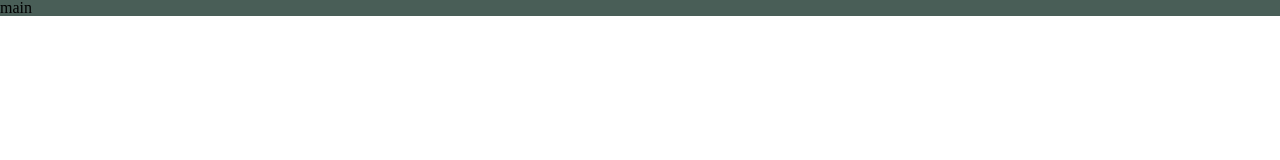
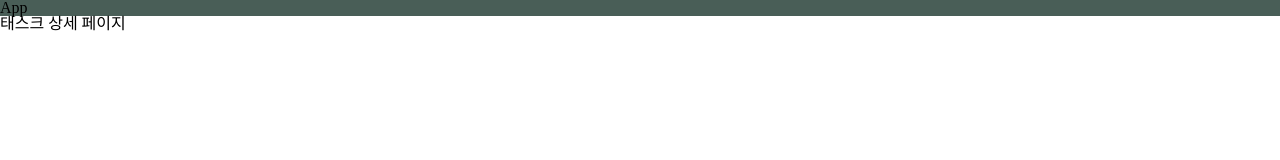
Before and after one commit to f-lab-edu/subsclife-fe, a React (Vite) app in the folder subsclife/: page /task/1 in a window 1280 px wide. Shown: the top 160 px of the page. Built offline with nearby package versions, Linux system fonts and the light colour scheme.

Commit message:
feat: router setting - router.tsx has all router paths of project

```diff
--- a/subsclife/src/App.tsx
+++ b/subsclife/src/App.tsx
@@ -1,3 +1,4 @@
+import { PropsWithChildren } from "react";
 import styled from "styled-components";
 
 //* styled-components theme 사용 예시
@@ -5,14 +6,13 @@ const Container = styled.div`
   background: ${({ theme }) => theme.color.green};
 `;
 
-function App() {
+const App = ({ children }: PropsWithChildren) => {
   return (
-    <>
-      <main>
-        <Container>main</Container>
-      </main>
-    </>
+    <main>
+      <Container>App</Container>
+      {children}
+    </main>
   );
-}
+};
 
 export default App;
--- a/subsclife/src/main.tsx
+++ b/subsclife/src/main.tsx
@@ -1,8 +1,9 @@
 import { StrictMode } from "react";
 import { createRoot } from "react-dom/client";
 import { ThemeProvider } from "styled-components";
+import { RouterProvider } from "react-router-dom";
 
-import App from "./App.tsx";
+import router from "./router.tsx";
 import { theme } from "@/styles/theme";
 import GlobalStyles from "@/styles/global";
 
@@ -10,7 +11,7 @@ createRoot(document.getElementById("root")!).render(
   <StrictMode>
     <ThemeProvider theme={theme}>
       <GlobalStyles />
-      <App />
+      <RouterProvider router={router} />
     </ThemeProvider>
   </StrictMode>
 );
--- /dev/null
+++ b/subsclife/src/router.tsx
@@ -0,0 +1,93 @@
+import { createBrowserRouter, Outlet } from "react-router-dom";
+import App from "./App";
+
+const router = createBrowserRouter([
+  {
+    path: "/",
+    element: (
+      <App>
+        <Outlet />
+      </App>
+    ),
+    children: [
+      {
+        path: "/task",
+        element: (
+          <div>
+            <Outlet />
+          </div>
+        ),
+        children: [
+          {
+            path: "goal",
+            element: <div>목표 설정</div>,
+          },
+          {
+            path: "desc",
+            element: <div>부가 설명</div>,
+          },
+          {
+            path: "time",
+            element: <div>기간 설정</div>,
+          },
+        ],
+      },
+      {
+        path: "/",
+        element: <div>메인 페이지</div>,
+      },
+      {
+        path: "/search",
+        element: <div>조회 페이지</div>,
+      },
+      {
+        path: "/task/:taskId",
+        element: <div>태스크 상세 페이지</div>,
+      },
+      {
+        path: "/history",
+        element: <div>회고 히스토리 페이지</div>,
+      },
+      {
+        path: "/history/:historyId",
+        element: <div>회고 히스토리 상세 페이지</div>,
+      },
+      {
+        path: "/remind",
+        element: (
+          <div>
+            <Outlet />
+          </div>
+        ),
+        children: [
+          {
+            path: ":remindId/info",
+            element: <div>회고 작성 정보 페이지</div>,
+          },
+          {
+            path: ":remindId/archive",
+            element: <div>회고 달성률 체크 페이지</div>,
+          },
+          {
+            path: ":remindId/pros",
+            element: <div>회고 달성 이유 페이지</div>,
+          },
+          {
+            path: ":remindId/cons",
+            element: <div>회고 미달성 이유 페이지</div>,
+          },
+          {
+            path: ":remindId/improve",
+            element: <div>회고 개선점 페이지</div>,
+          },
+        ],
+      },
+      {
+        path: "/login",
+        element: <div>로그인 페이지</div>,
+      },
+    ],
+  },
+]);
+
+export default router;
```
